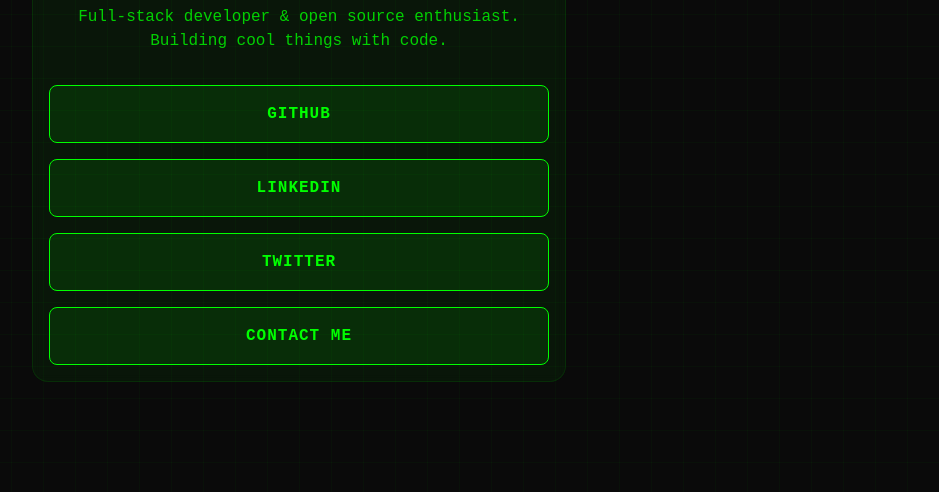
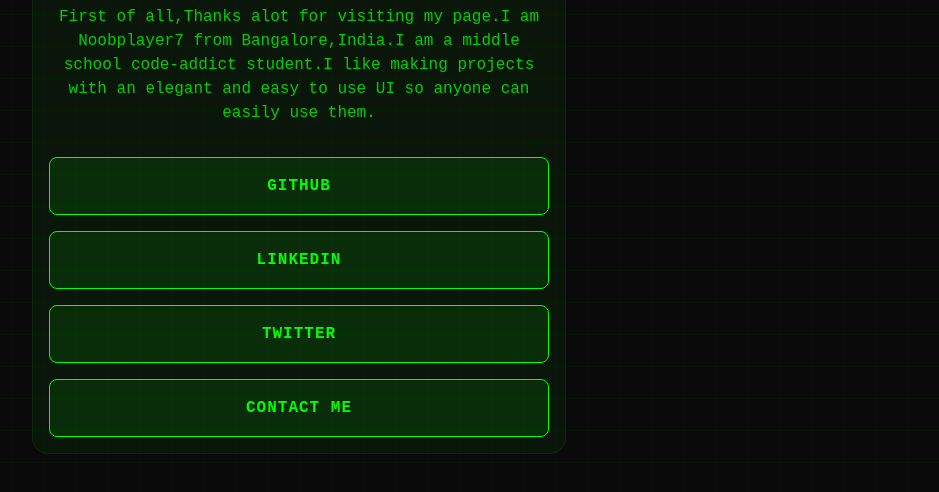
Before and after one commit to Vijayendra5/Linktree, a website built with Vite: page index.html in a window 1280 px wide. Shown: the part 274-766 px from the top of the page, without its empty margins (341-1280 px from the left). Built offline with nearby package versions, Linux system fonts and the light colour scheme.

Commit message:
Update index.html

```diff
--- a/index.html
+++ b/index.html
@@ -15,7 +15,7 @@
           class="profile-image"
         >
         <h1>Noobplayer7</h1>
-        <p class="bio">Full-stack developer & open source enthusiast. Building cool things with code.</p>
+        <p class="bio">First of all,Thanks alot for visiting my page.I am Noobplayer7 from Bangalore,India.I am a middle school code-addict student.I like making projects with an elegant and easy to use UI so anyone can easily use them.</p>
 
         <div class="links">
           <a href="https://github.com/Noobplayer77777" class="link-button">
```
